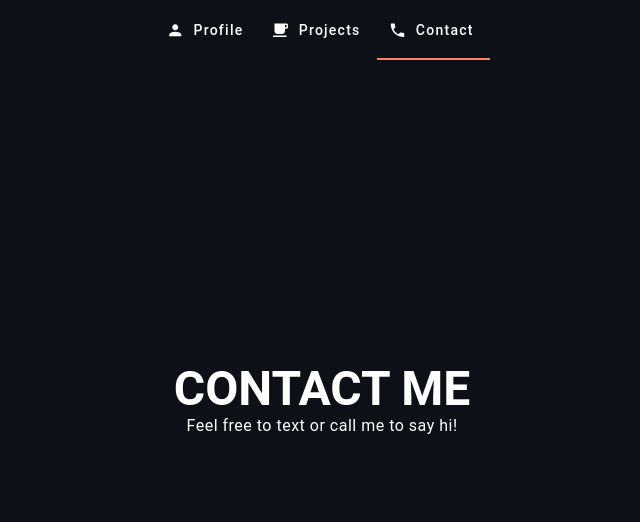
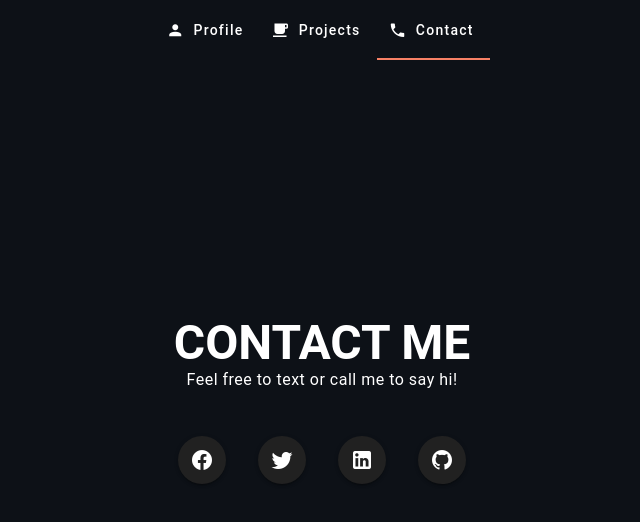
Before and after one commit to m1ch93l/m1k3techportfoliov2, a Vue app: page / in a window 1280 px wide. Both pictures are taken after a click on the tab "Contact". Shown: the top 522 px of the page, without its empty margins (318-958 px from the left). Built offline with nearby package versions, Linux system fonts and the light colour scheme.

Commit message:
add social link to contact

```diff
--- a/src/components/Contact.vue
+++ b/src/components/Contact.vue
@@ -5,6 +5,10 @@
         <h2 class="text-h3 text-uppercase font-weight-bold">Contact me</h2>
         <p class="text-body-1">Feel free to text or call me to say hi!</p>
       </v-col>
+
+      <v-col class="text-center" cols="12">
+        <SocialLinks />
+      </v-col>
     </v-row>
   </v-container>
 </template>
```
